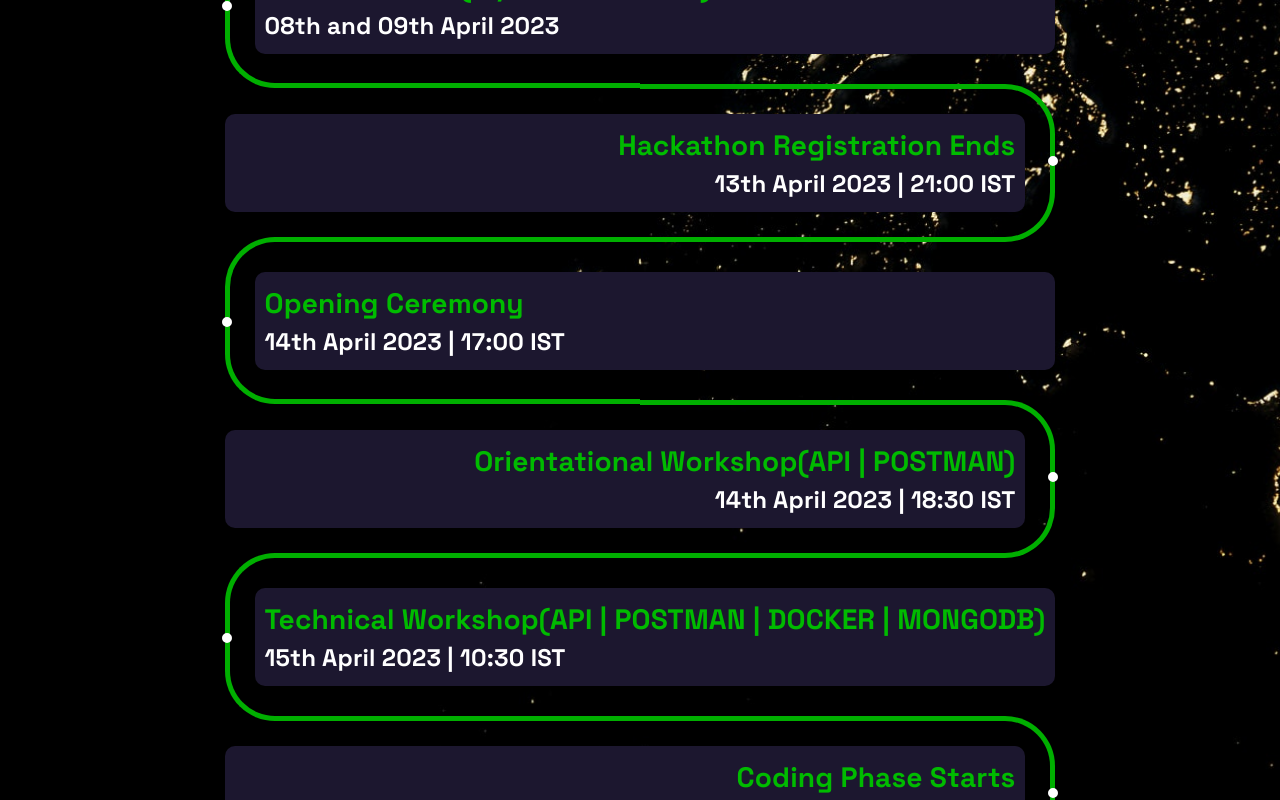
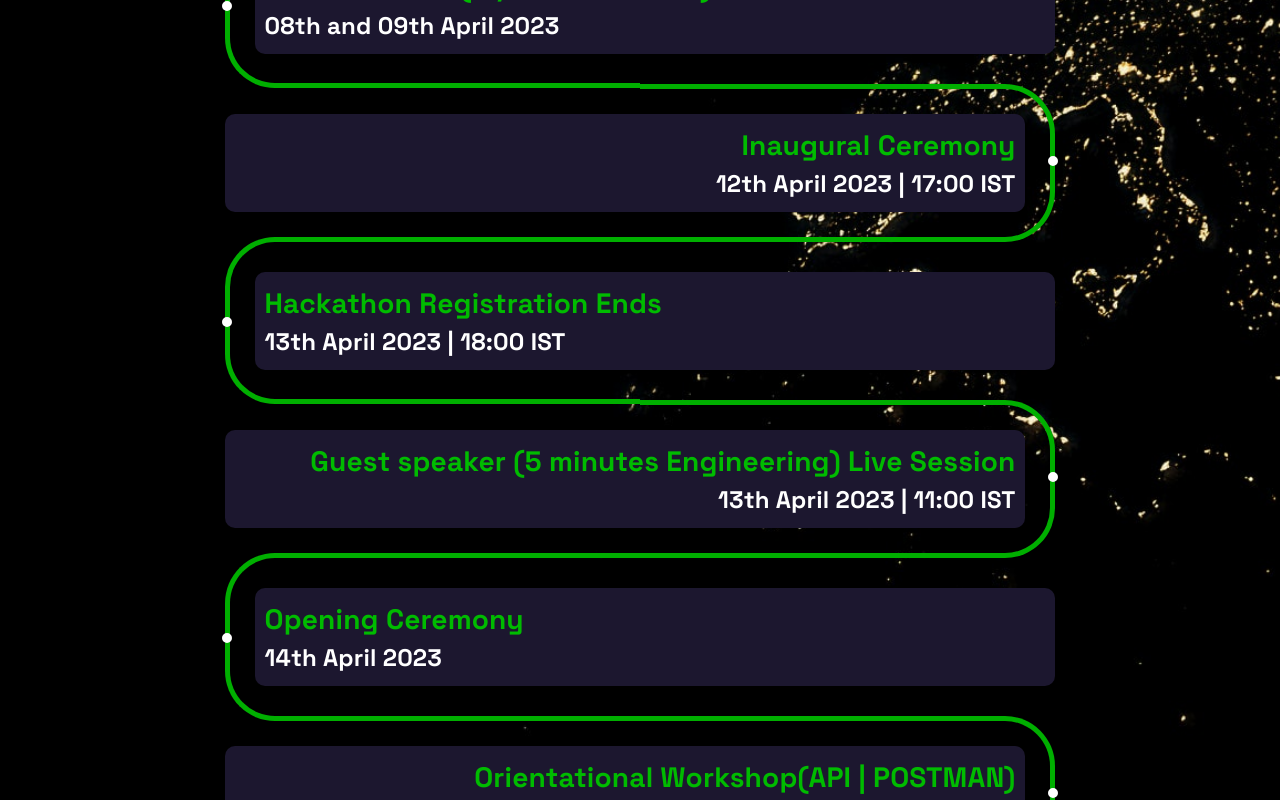
Before and after one commit to HackSlashNITP/hacknitp5.0, a Next.js app: page /timeline in a window 1280 px wide. Shown: the part 1000-1800 px from the top of the page. Built offline with nearby package versions, Linux system fonts and the light colour scheme.

Commit message:
updating timeline

```diff
--- a/components/timeline/timelineData.js
+++ b/components/timeline/timelineData.js
@@ -16,36 +16,51 @@ const data = [
     },
     {
         id: 3,
-        title: 'Hackathon Registration Ends',
-        schedule: '13th April 2023 | 21:00 IST',
+        title: 'Inaugural Ceremony',
+        schedule: '12th April 2023 | 17:00 IST',
     },
     {
         id: 4,
-        title: 'Opening Ceremony',
-        schedule: '14th April 2023 | 17:00 IST',
+        title: 'Hackathon Registration Ends',
+        schedule: '13th April 2023 | 18:00 IST',
     },
+
     {
         id: 5,
-        title: 'Orientational Workshop(API | POSTMAN)',
-        schedule: '14th April 2023 | 18:30 IST',
+        title: 'Guest speaker (5 minutes Engineering) Live Session',
+        schedule: '13th April 2023 | 11:00 IST',
     },
+
     {
         id: 6,
+        title: 'Opening Ceremony',
+        schedule: '14th April 2023',
+    },
+
+    {
+        id: 7,
+        title: 'Orientational Workshop(API | POSTMAN)',
+        schedule: '14th April 2023 | 16:00 IST',
+    },
+
+
+    {
+        id: 8,
         title: 'Technical Workshop(API | POSTMAN | DOCKER | MONGODB)',
         schedule: '15th April 2023 | 10:30 IST',
     },
     {
-        id: 7,
+        id: 9,
         title: 'Coding Phase Starts',
         schedule: '15th April 2023 | 16:00 IST',
     },
     {
-        id: 8,
+        id: 10,
         title: 'Coding Phase Ends',
         schedule: '16th April 2023 | 20:00 IST',
     },
     {
-        id: 9,
+        id: 11,
         title: 'Community Review Window Starts',
         schedule: '16th April 2023 | 21:00 IST',
     },
```
